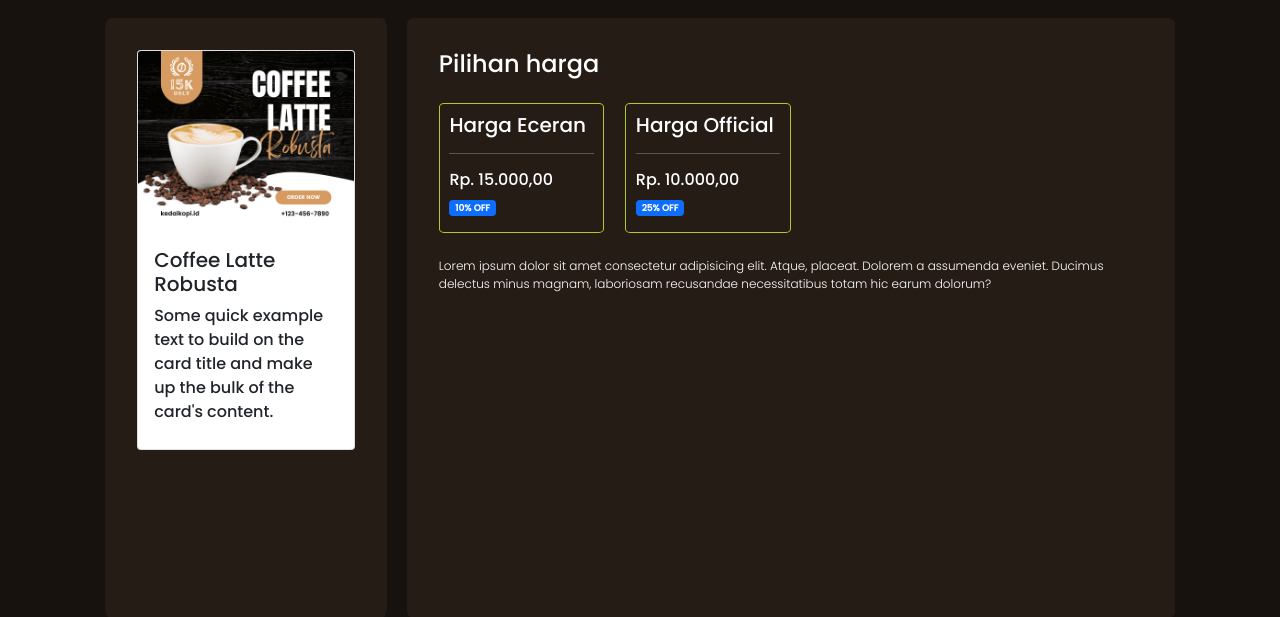
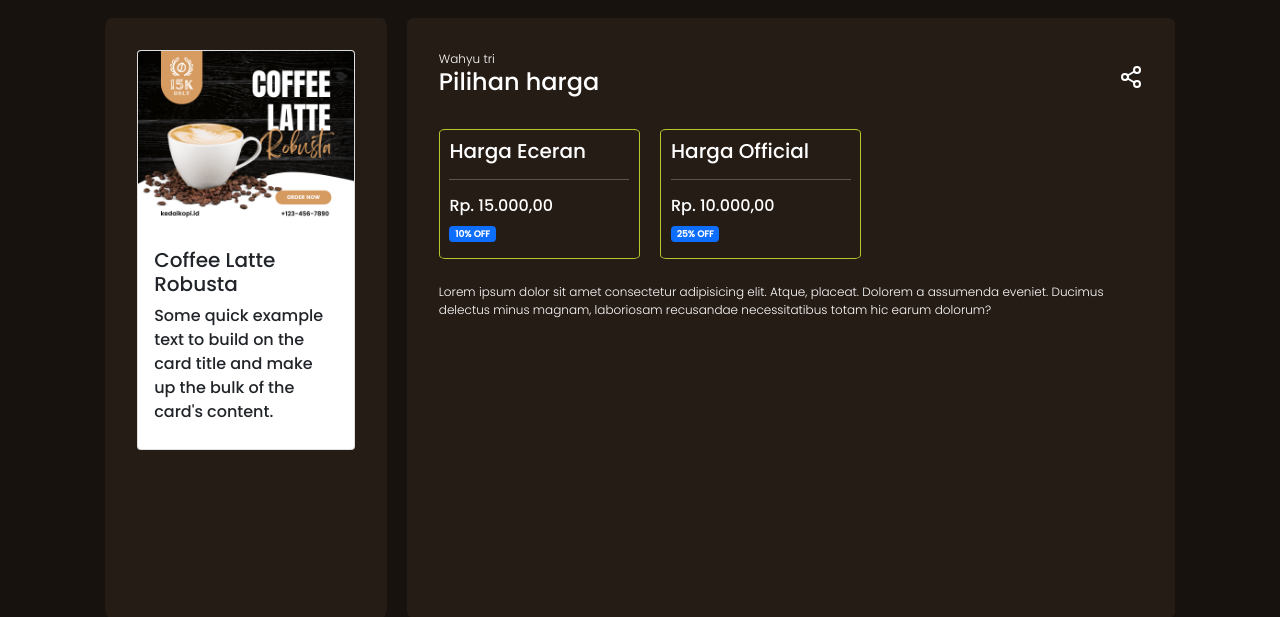
Before and after one commit to hawk-xc/hawk-xc.github.io, a PHP site: page /web_project/menu/menu2.html in a window 1280 px wide. Shown: the part 78-695 px from the top of the page. Run offline with PHP 8.4, Linux system fonts and the light colour scheme.

Commit message:
menambahkan update pada menu2

```diff
--- a/web_project/css/menu-responsive.css
+++ b/web_project/css/menu-responsive.css
@@ -62,13 +62,44 @@
 /* balok-1 propherty end */
 
 /* balok-2 propherty start */
+.section-container .balok-2 .share-block {
+  display: grid;
+  grid-template-areas: "start-place end-place";
+  justify-content: space-between;
+  align-items: center;
+}
+
+.start-place {
+  grid-area: start-place;
+}
+
+.end-place {
+  grid-area: end-place;
+}
+
+.balok-2 .share-block a {
+  color: white;
+}
+
+.balok-2 .share-block .link {
+  width: 100%;
+}
+
+.balok-2 .share-block a:hover {
+  color: aqua;
+}
+
+.balok-2 .share-block .link:hover {
+  width: 80%;
+}
+
 .section-container .balok-2 .block-harga {
   display: grid;
   grid-template-columns: 1fr 1fr;
   gap: 1.3rem;
   margin-top: 1.5rem;
   margin-bottom: 1.5rem;
-  width: 50%;
+  width: 60%;
 }
 
 .section-container .balok-2 .block-harga .item {
--- a/web_project/menu/menu2.html
+++ b/web_project/menu/menu2.html
@@ -70,7 +70,19 @@
         </div>
       </div>
       <div class="balok-2">
-        <h4>Pilihan harga</h4>
+        <div class="share-block">
+          <!-- header menu start -->
+          <div class="kiri start-place">
+            <span>Wahyu tri</span>
+            <h4>Pilihan harga</h4>
+          </div>
+          <div class="kanan end-place">
+            <a id="sharelink" href="#" target="">
+              <i data-feather="share-2" class="link"></i>
+            </a>
+          </div>
+          <!-- header menu end -->
+        </div>
         <!-- section block harga -->
         <div class="block-harga">
           <div class="item">
```
